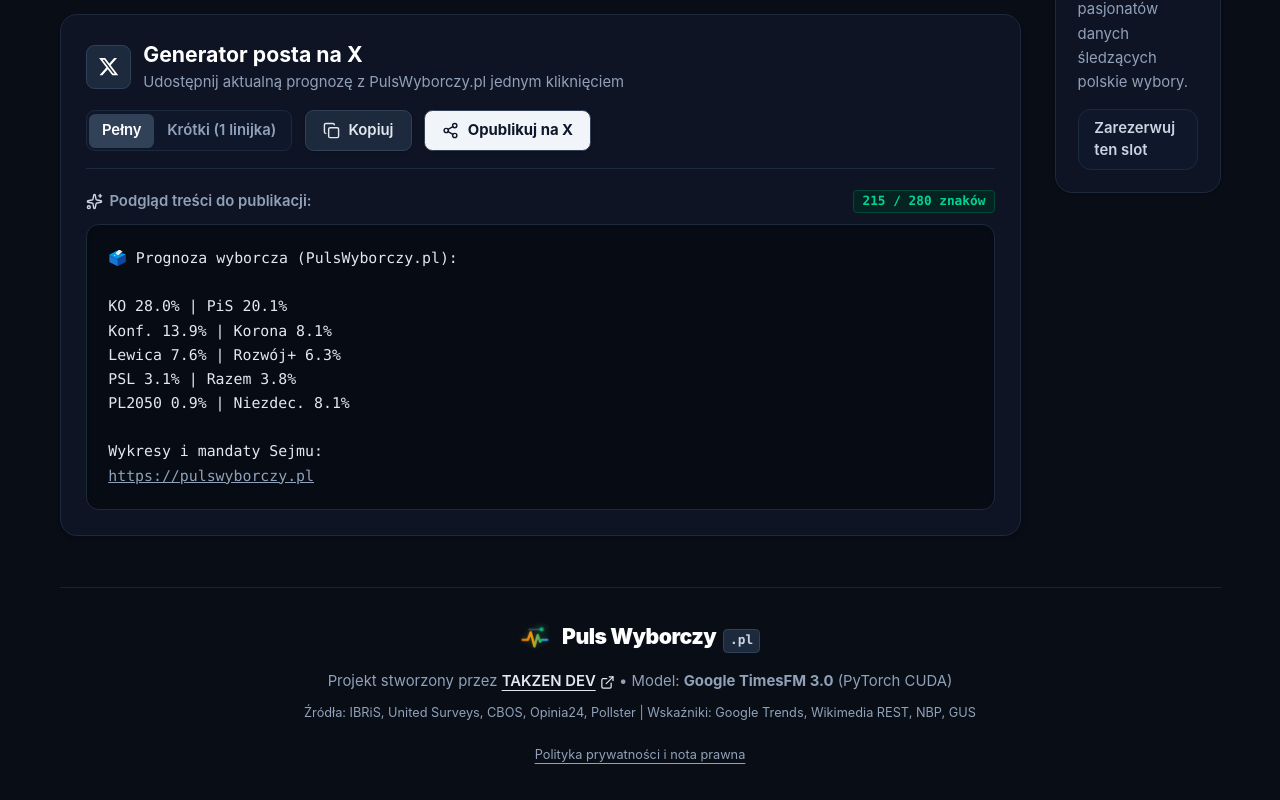
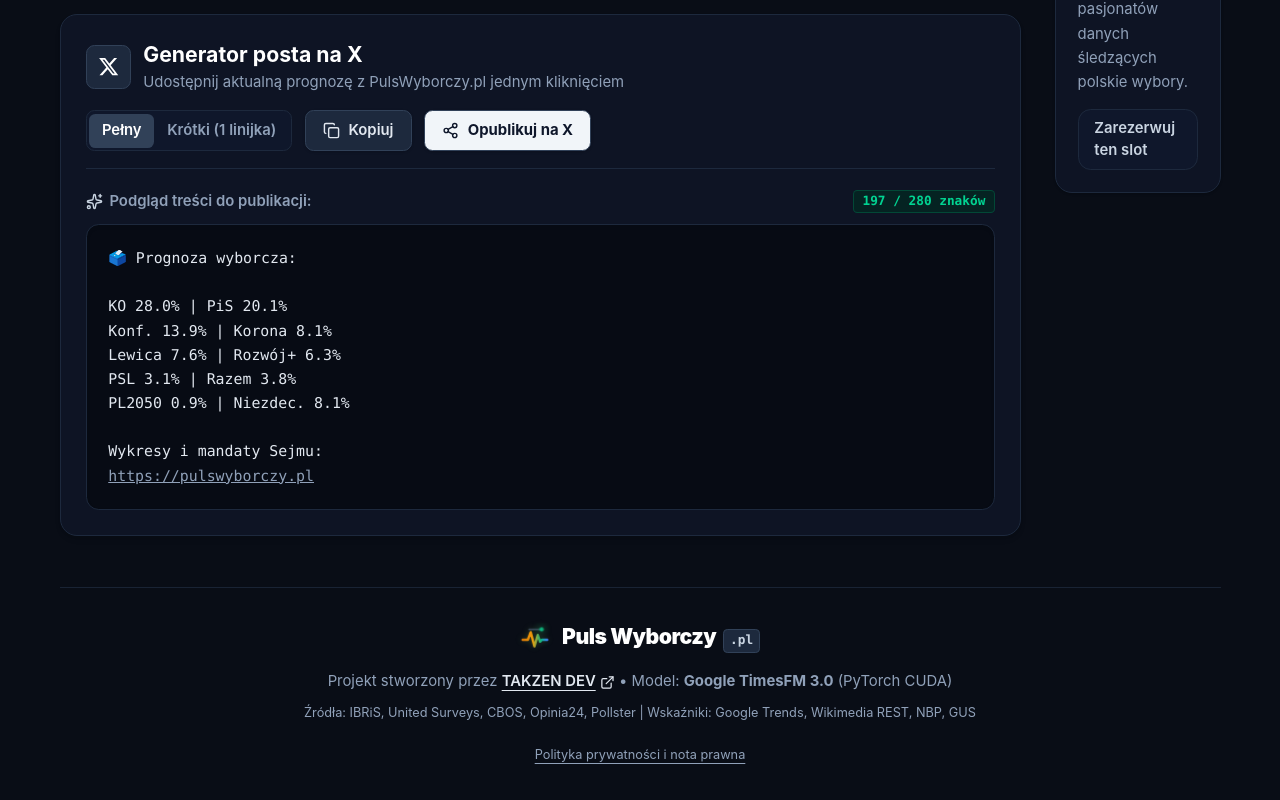
Before and after one commit to takzen/election-pulse-timesfm, a Next.js app in the folder web/: page / in a window 1280 px wide. Shown: the part 3074-3874 px from the top of the page. Built offline with nearby package versions, Linux system fonts and the light colour scheme.

Commit message:
fix(share): remove redundant domain from tweet header

```diff
--- a/web/components/TwitterCardExport.tsx
+++ b/web/components/TwitterCardExport.tsx
@@ -27,7 +27,7 @@
   const p = (key: string) => (partiesMeta[key]?.forecast ?? 0).toFixed(1);
 
   // Standard format (compact 2-column list) - guaranteed < 280 characters with URL
-  const standardText = `🗳️ Prognoza wyborcza (PulsWyborczy.pl):
+  const standardText = `🗳️ Prognoza wyborcza:
 
 KO ${p("KO")}% | PiS ${p("PiS")}%
 Konf. ${p("Konfederacja")}% | Korona ${p("KKP")}%
@@ -38,7 +38,7 @@
 Wykresy i mandaty Sejmu:`;
 
   // Compact format (top 5 + rest) - extra short
-  const compactText = `📊 Prognoza modelu TimesFM 3.0 (PulsWyborczy.pl):
+  const compactText = `📊 Prognoza modelu TimesFM 3.0:
 KO ${p("KO")}% | PiS ${p("PiS")}% | Konf ${p("Konfederacja")}% | Korona ${p("KKP")}% | Lewica ${p("Lewica")}%
 Pozostałe + Niezdecydowani: ${(
     (partiesMeta["Rozwoj_Plus"]?.forecast ?? 0) +
```
